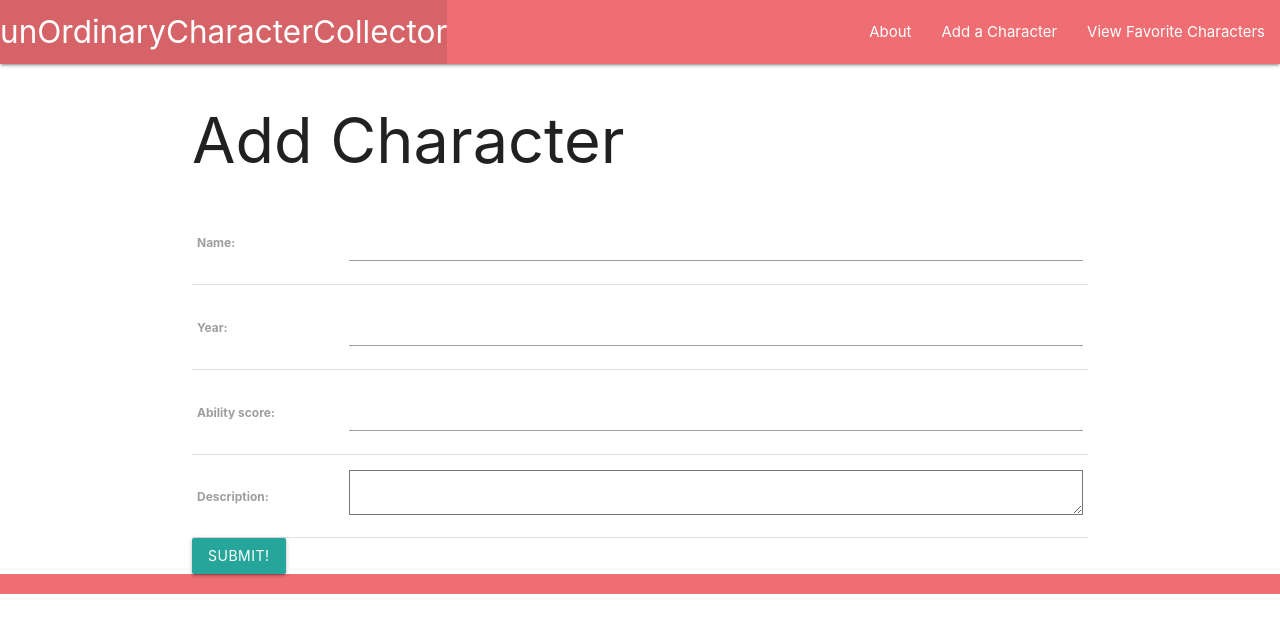
After one commit to krismally/unOrdinaryCollector, a Django app: page /characters/create in a window 1280 px wide. The commit adds this page. Shown: the top 633 px of the page. Run offline with Django 4.2, Linux system fonts and the light colour scheme.

Commit message:
Add create character functionality

```diff
--- a/main_app/models.py
+++ b/main_app/models.py
@@ -7,7 +7,7 @@ class Character(models.Model):
     name = models.CharField(max_length=100)
     description = models.TextField(max_length=250)
     year = models.IntegerField()
-    ability_score = models.IntegerField()
+    ability_score = models.FloatField()
 
     def __str__(self):
         return self.name
--- a/main_app/templates/base.html
+++ b/main_app/templates/base.html
@@ -20,8 +20,9 @@
             </li>
           </ul>
           <ul class="right">
-            <li><a href="/about">About</a></li>
-            <li><a href="/characters">View My Favorite Characters</a></li>
+            <li><a href="{% url 'about' %}">About</a></li>
+            <li><a href="{% url 'chars_create' %}">Add a Character</a></li>
+            <li><a href="{% url 'index' %}">View Favorite Characters</a></li>
           </ul>
         </div>
       </nav>
--- a/main_app/templates/characters/index.html
+++ b/main_app/templates/characters/index.html
@@ -4,10 +4,11 @@
 
 {% for char in chars %}
 <div class="card">
-    <a href="{% url 'detail' char.id %}">
+    <a href="#">
         <div class="card-content">
             <span class="card-title">{{ char.name }}</span>
-            <p>{{ char.year }} Year</p>
+            <p>Year {{ char.year }}</p>
+            <p>Ability Level (Out of 10): {{ char.ability_score }}</p>
             <p>Description: {{ char.description }}</p>
         </div>
     </a>
--- /dev/null
+++ b/main_app/templates/main_app/character_form.html
@@ -0,0 +1,13 @@
+{% extends 'base.html' %} {% block content %} {% if object %}
+<h1>Edit <span class="teal-text">{{ object.name }}</span></h1>
+{% else %}
+<h1>Add Character</h1>
+{% endif %}
+<form action="" method="post">
+    {% csrf_token %}
+    <table>
+        {{ form.as_table }}
+    </table>
+    <input type="submit" value="Submit!" class="btn" />
+</form>
+{% endblock %}
--- a/main_app/urls.py
+++ b/main_app/urls.py
@@ -4,5 +4,6 @@ from . import views
 urlpatterns = [
     path('', views.home, name='home'),
     path('about/', views.about, name='about'),
-    path('characters/', views.character_index, name='index')
+    path('characters/', views.character_index, name='index'),
+    path('characters/create', views.CharCreate.as_view(), name='chars_create')
 ]
--- a/main_app/views.py
+++ b/main_app/views.py
@@ -1,4 +1,5 @@
 from django.shortcuts import render
+from django.views.generic.edit import CreateView, UpdateView, DeleteView
 
 from main_app.models import Character
 
@@ -12,3 +13,9 @@ def about(request):
 def character_index(request):
     chars = Character.objects.all()
     return render(request, 'characters/index.html', { 'chars': chars })
+
+
+class CharCreate(CreateView):
+    model = Character
+    fields = ['name', 'year', 'ability_score', 'description']
+    success_url = '/characters/'
```
Also changed, not shown: main_app/migrations/0003_alter_character_year.py (added), main_app/migrations/0004_alter_character_ability_score_alter_character_year.py (added).
